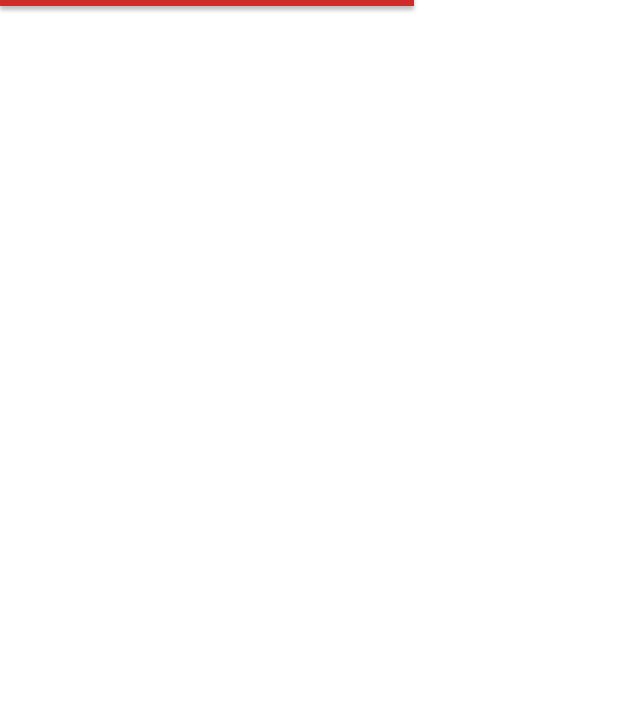
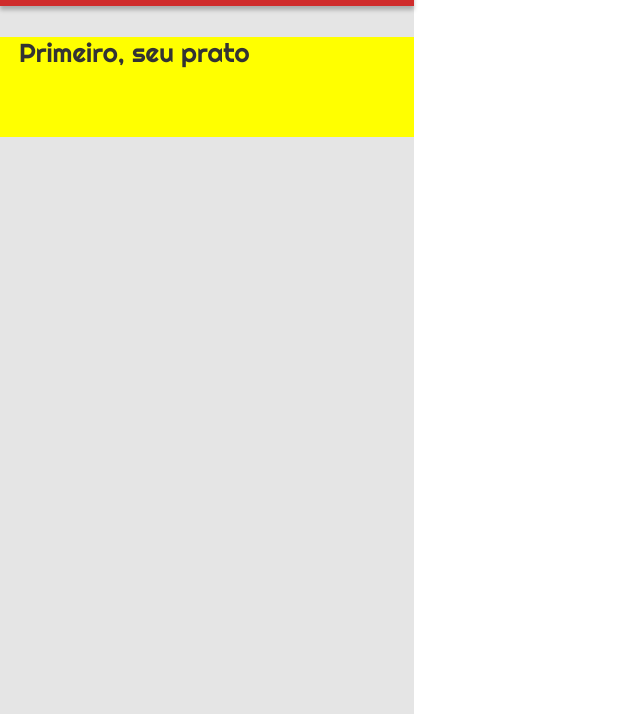
Before and after one commit to FernandoM52/Driven-Eats, a plain HTML site: page index.html in a window 1280 px wide. Shown: the part 86-800 px from the top of the page, without its empty margins (0-640 px from the left). Drawn offline with Linux system fonts and the light colour scheme.

Commit message:
Introduzindo o main content

```diff
--- a/css/style.css
+++ b/css/style.css
@@ -2,9 +2,11 @@
     box-sizing: border-box;
 }
 
-.containerApp {
+.main-container {
     background-color: #E5E5E5;
+    height: 800px;
     width: 414px;
+
     display: flex;
     flex-direction: column;
 }
@@ -14,12 +16,13 @@ header {
     width: 414px;
     height: 92px;
     box-shadow: 0px 4px 4px 0px #00000040;
+
     position: fixed;
     top: 0;
     left: 0;
 }
 
-.logo {
+.cabecalho {
     width: 248px;
     margin-left: 21px;
     margin-top: 8px;
@@ -33,7 +36,6 @@ h2 {
 
 p {
     font-family: 'Roboto', sans-serif;
-    width: 226px;
 }
 
 h1,
@@ -52,3 +54,25 @@ header p {
     font-size: 18px;
     line-height: 21px;
 }
+
+main {
+    background-color: yellow;
+    margin-top: 123px;
+    width: 100%;
+    height: 100px;
+
+    display: flex;
+    flex-direction: column;
+}
+
+h2 {
+    color: #333333;
+    width: 250px;
+    font-weight: 400;
+    font-size: 26px;
+    line-height: 32px;
+
+    margin-left: 19px;
+    margin-bottom: 17px;
+
+}
--- a/index.html
+++ b/index.html
@@ -21,14 +21,22 @@
 </head>
 
 <body>
-	<div class="containerApp">
+	<div class="main-container"> <!--div que ocupa a pagina toda-->
+
+		<!--Formatação do cabeçalho-->
 		<header>
-			<div class="logo">
+			<div class="cabecalho"> <!--Verificar como deixar o h1 e o p mais proximos-->
 				<h1>DrivenEats</h1>
 				<p>Sua comida em 6 minutos</p>
 			</div>
+		</header>
 
-		</header>
+		<!--Formatação do conteudo principal-->
+		<main>
+			<div class="primeiraSelecao">
+				<h2>Primeiro, seu prato</h2>
+			</div>
+		</main>
 	</div>
 </body>
 
```
Also changed, not shown: imgs/coca-cola.jpg (added), imgs/frango_yin_yang.jpg (added), imgs/pudim.jpg (added).
